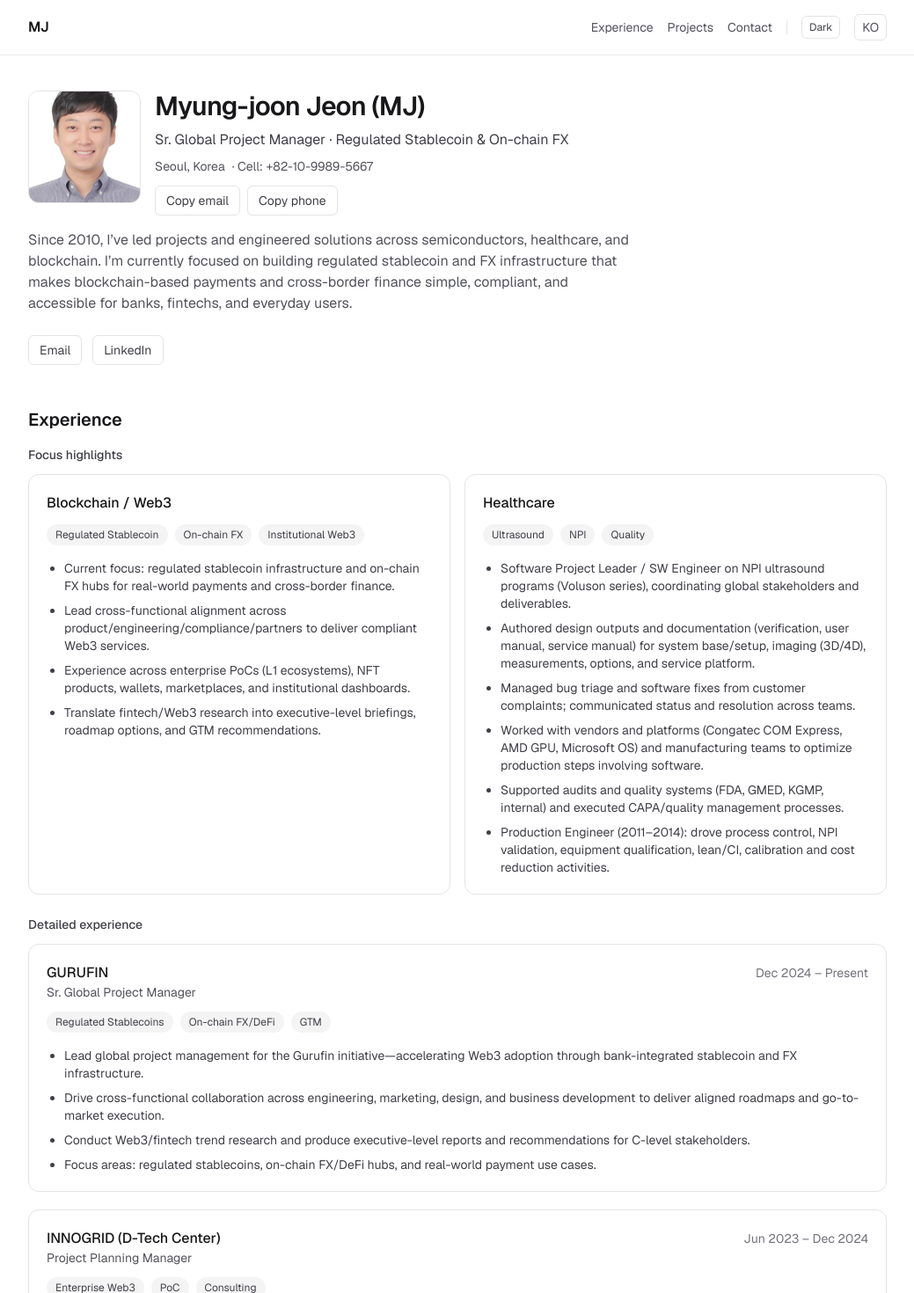
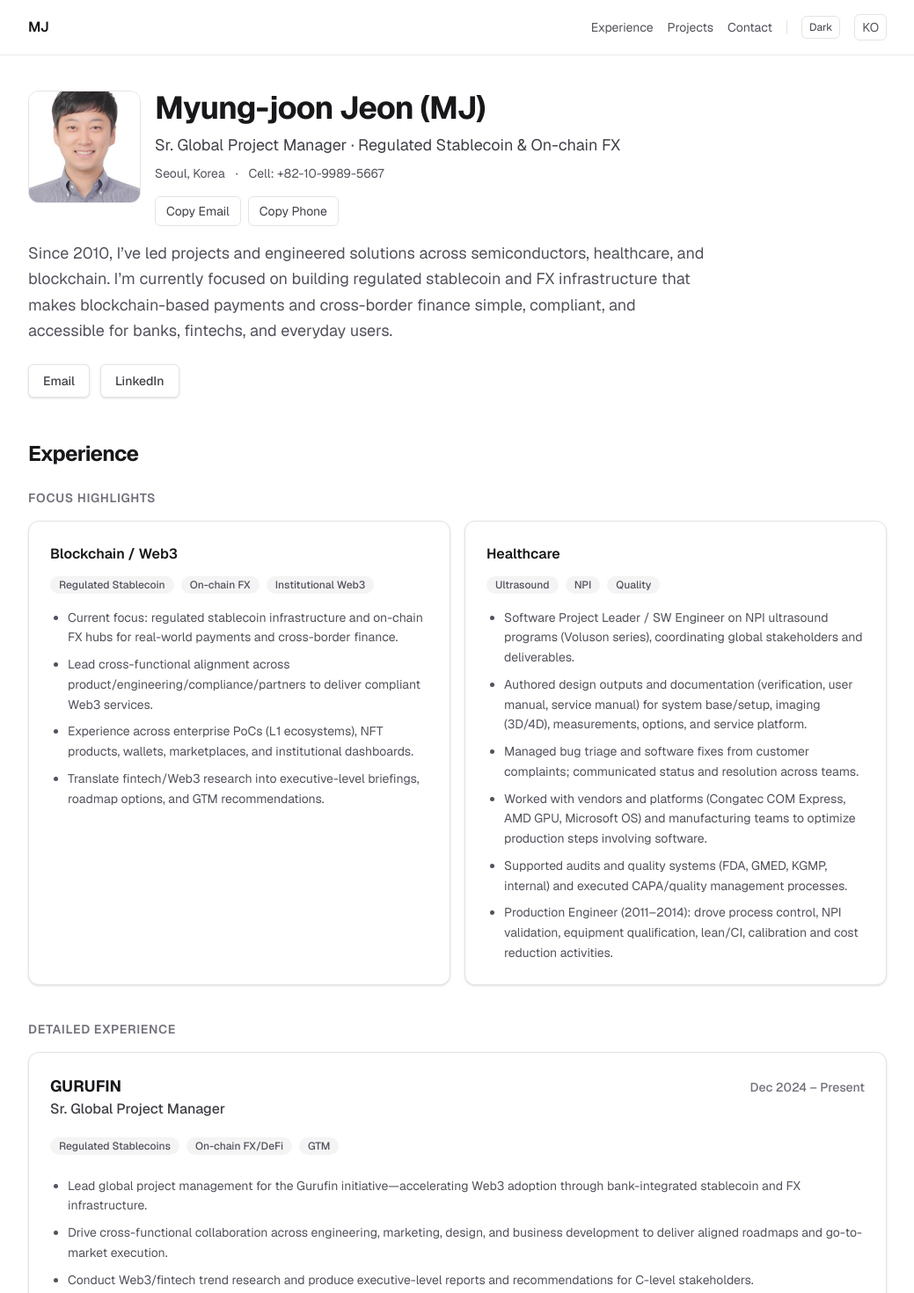
Before and after one commit to Jeonyomi/mj-web, a Next.js app: page /en in a window 1280 px wide. Shown: the top 1470 px of the page at 88% size, without its empty margins (120-1159 px from the left). Built offline with nearby package versions, Linux system fonts and the light colour scheme.

Commit message:
feat(mj-web): UI polish - semantic tokens, improved dark mode contrast, typography

```diff
--- a/src/app/[lang]/page.tsx
+++ b/src/app/[lang]/page.tsx
@@ -30,25 +30,30 @@ export default async function Page({
           </div>
 
           <div className="min-w-0 space-y-2">
-            <h1 className="text-3xl font-semibold tracking-tight text-zinc-900 dark:text-white">
+            <h1 className="text-3xl font-bold tracking-tight text-zinc-900 dark:text-white sm:text-4xl">
               {c.name}
             </h1>
-            <p className="text-zinc-700 dark:text-zinc-200">{c.role}</p>
-            <div className="text-sm text-zinc-600 dark:text-zinc-400">
+            <p className="text-lg text-zinc-700 dark:text-zinc-100">{c.role}</p>
+            <div className="flex flex-wrap items-center gap-x-3 text-sm text-zinc-600 dark:text-zinc-400">
               {c.location ? <span>{c.location}</span> : null}
-              {c.personal?.cell ? <span className="ml-2">· Cell: {c.personal.cell}</span> : null}
+              {c.personal?.cell ? (
+                <>
+                  <span className="hidden sm:inline">·</span>
+                  <span>Cell: {c.personal.cell}</span>
+                </>
+              ) : null}
             </div>
 
-            <div className="flex flex-wrap gap-2 pt-1">
+            <div className="flex flex-wrap gap-2 pt-2">
               {c.links.find((l) => l.href.startsWith("mailto:")) ? (
                 <CopyButton
-                  label={safeLang === "en" ? "email" : "이메일"}
+                  label={safeLang === "en" ? "Email" : "이메일"}
                   value={c.links.find((l) => l.href.startsWith("mailto:"))!.href.replace("mailto:", "")}
                 />
               ) : null}
               {c.personal?.cell ? (
                 <CopyButton
-                  label={safeLang === "en" ? "phone" : "전화번호"}
+                  label={safeLang === "en" ? "Phone" : "전화번호"}
                   value={c.personal.cell}
                 />
               ) : null}
@@ -56,13 +61,15 @@ export default async function Page({
           </div>
         </div>
 
-        <p className="max-w-prose text-zinc-600 dark:text-zinc-300">{c.summary}</p>
+        <p className="max-w-prose text-base leading-relaxed text-zinc-600 dark:text-zinc-300 sm:text-lg">
+          {c.summary}
+        </p>
         <div className="flex flex-wrap gap-3 pt-2 text-sm">
           {c.links.map((l) => (
             <a
               key={l.href}
               href={l.href}
-              className="rounded-md border border-zinc-200 px-3 py-1.5 text-zinc-700 hover:bg-zinc-50 dark:border-zinc-800 dark:text-zinc-200 dark:hover:bg-zinc-900"
+              className="inline-flex items-center justify-center rounded-md border border-zinc-200 bg-white px-4 py-2 font-medium text-zinc-700 shadow-sm transition-colors hover:bg-zinc-50 hover:text-zinc-900 dark:border-zinc-700 dark:bg-zinc-800 dark:text-zinc-200 dark:hover:bg-zinc-700 dark:hover:text-white"
               target={l.href.startsWith("http") ? "_blank" : undefined}
               rel={l.href.startsWith("http") ? "noreferrer" : undefined}
             >
@@ -72,34 +79,36 @@ export default async function Page({
         </div>
       </section>
 
-      <section id="experience" className="space-y-4 scroll-mt-24">
-        <h2 className="text-xl font-semibold text-zinc-900 dark:text-white">{c.sections.experienceTitle}</h2>
+      <section id="experience" className="group/section space-y-6 scroll-mt-24">
+        <h2 className="text-2xl font-bold tracking-tight text-zinc-900 dark:text-white">
+          {c.sections.experienceTitle}
+        </h2>
 
         {c.experienceHighlights?.length ? (
-          <div className="space-y-3">
-            <div className="text-sm font-medium text-zinc-700 dark:text-zinc-200">
+          <div className="space-y-4">
+            <div className="text-sm font-semibold uppercase tracking-wider text-zinc-500 dark:text-zinc-400">
               {experienceHighlightsLabel}
             </div>
             <div className="grid gap-4 sm:grid-cols-2">
               {c.experienceHighlights.map((h) => (
                 <div
                   key={h.title}
-                  className="rounded-xl border border-zinc-200 p-5 transition hover:border-zinc-300 hover:shadow-sm dark:border-zinc-800 dark:hover:border-zinc-700"
+                  className="flex flex-col rounded-xl border border-zinc-200 bg-white p-6 shadow-sm transition hover:border-zinc-300 hover:shadow-md dark:border-zinc-800 dark:bg-zinc-900/50 dark:hover:border-zinc-700 dark:hover:bg-zinc-900"
                 >
-                  <div className="font-medium">{h.title}</div>
+                  <div className="font-semibold text-zinc-900 dark:text-white">{h.title}</div>
                   {h.tags?.length ? (
                     <div className="mt-3 flex flex-wrap gap-2">
                       {h.tags.map((t) => (
                         <span
                           key={t}
-                          className="rounded-full bg-zinc-100 px-2.5 py-1 text-xs text-zinc-700 dark:bg-zinc-900 dark:text-zinc-200"
+                          className="rounded-full bg-zinc-100 px-2.5 py-0.5 text-xs font-medium text-zinc-600 dark:bg-zinc-800 dark:text-zinc-300"
                         >
                           {t}
                         </span>
                       ))}
                     </div>
                   ) : null}
-                  <ul className="mt-4 list-disc space-y-2 pl-5 text-sm text-zinc-700 dark:text-zinc-200">
+                  <ul className="mt-4 list-disc space-y-2 pl-5 text-sm leading-relaxed text-zinc-600 dark:text-zinc-300">
                     {h.bullets.map((b, i) => (
                       <li key={i}>{b}</li>
                     ))}
@@ -110,22 +119,26 @@ export default async function Page({
           </div>
         ) : null}
 
-        <div className="space-y-3 pt-2">
-          <div className="text-sm font-medium text-zinc-700 dark:text-zinc-200">
+        <div className="space-y-4 pt-4">
+          <div className="text-sm font-semibold uppercase tracking-wider text-zinc-500 dark:text-zinc-400">
             {experienceDetailsLabel}
           </div>
-          <div className="space-y-5">
+          <div className="space-y-6">
             {c.experience.map((e) => (
               <div
                 key={`${e.company}-${e.period}`}
-                className="rounded-xl border border-zinc-200 p-5 transition hover:border-zinc-300 hover:shadow-sm dark:border-zinc-800 dark:hover:border-zinc-700"
+                className="group relative flex flex-col gap-2 rounded-xl border border-zinc-200 bg-white p-6 shadow-sm transition hover:border-zinc-300 hover:shadow-md dark:border-zinc-800 dark:bg-zinc-900/50 dark:hover:border-zinc-700 dark:hover:bg-zinc-900"
               >
                 <div className="flex flex-col gap-1 sm:flex-row sm:items-baseline sm:justify-between">
                   <div>
-                    <div className="font-medium">{e.company}</div>
-                    <div className="text-sm text-zinc-600 dark:text-zinc-400">{e.title}</div>
+                    <div className="text-lg font-bold text-zinc-900 dark:text-white">{e.company}</div>
+                    <div className="text-base font-medium text-zinc-700 dark:text-zinc-300">
+                      {e.title}
+                    </div>
                   </div>
-                  <div className="text-sm text-zinc-500 dark:text-zinc-500">{e.period}</div>
+                  <div className="text-sm font-medium text-zinc-500 dark:text-zinc-400">
+                    {e.period}
+                  </div>
                 </div>
 
                 {e.tags?.length ? (
@@ -133,7 +146,7 @@ export default async function Page({
                     {e.tags.map((t) => (
                       <span
                         key={t}
-                        className="rounded-full bg-zinc-100 px-2.5 py-1 text-xs text-zinc-700 dark:bg-zinc-900 dark:text-zinc-200"
+                        className="rounded-full bg-zinc-100 px-2.5 py-0.5 text-xs font-medium text-zinc-600 dark:bg-zinc-800 dark:text-zinc-300"
                       >
                         {t}
                       </span>
@@ -141,7 +154,7 @@ export default async function Page({
                   </div>
                 ) : null}
 
-                <ul className="mt-4 list-disc space-y-2 pl-5 text-sm text-zinc-700 dark:text-zinc-200">
+                <ul className="mt-4 list-disc space-y-2 pl-5 text-sm leading-relaxed text-zinc-600 dark:text-zinc-300">
                   {e.bullets.map((b, i) => (
                     <li key={i}>{b}</li>
                   ))}
@@ -152,30 +165,34 @@ export default async function Page({
         </div>
       </section>
 
-      <section id="projects" className="space-y-4 scroll-mt-24">
-        <h2 className="text-xl font-semibold text-zinc-900 dark:text-white">{c.sections.projectsTitle}</h2>
+      <section id="projects" className="group/section space-y-6 scroll-mt-24">
+        <h2 className="text-2xl font-bold tracking-tight text-zinc-900 dark:text-white">
+          {c.sections.projectsTitle}
+        </h2>
         <div className="grid gap-4 sm:grid-cols-2">
           {c.projects.map((p) => (
             <div
               key={p.name}
-              className="rounded-xl border border-zinc-200 p-5 transition hover:border-zinc-300 hover:shadow-sm dark:border-zinc-800 dark:hover:border-zinc-700"
+              className="flex flex-col rounded-xl border border-zinc-200 bg-white p-6 shadow-sm transition hover:border-zinc-300 hover:shadow-md dark:border-zinc-800 dark:bg-zinc-900/50 dark:hover:border-zinc-700 dark:hover:bg-zinc-900"
             >
-              <div className="font-medium">{p.name}</div>
-              <div className="mt-1 text-sm text-zinc-600 dark:text-zinc-400">{p.oneLiner}</div>
+              <div className="text-lg font-bold text-zinc-900 dark:text-white">{p.name}</div>
+              <div className="mt-1 text-sm font-medium text-zinc-600 dark:text-zinc-400">
+                {p.oneLiner}
+              </div>
               {p.bullets?.length ? (
-                <ul className="mt-3 list-disc space-y-1 pl-5 text-sm text-zinc-700 dark:text-zinc-200">
+                <ul className="mt-4 list-disc space-y-2 pl-5 text-sm leading-relaxed text-zinc-600 dark:text-zinc-300">
                   {p.bullets.map((b, i) => (
                     <li key={i}>{b}</li>
                   ))}
                 </ul>
               ) : null}
               {p.links?.length ? (
-                <div className="mt-4 flex flex-wrap gap-2 text-sm">
+                <div className="mt-auto pt-4 flex flex-wrap gap-3 text-sm font-medium">
                   {p.links.map((l) => (
                     <a
                       key={l.href}
                       href={l.href}
-                      className="underline underline-offset-4"
+                      className="text-zinc-600 underline decoration-zinc-300 underline-offset-4 transition hover:text-zinc-900 hover:decoration-zinc-600 dark:text-zinc-400 dark:decoration-zinc-600 dark:hover:text-white dark:hover:decoration-zinc-400"
                       target="_blank"
                       rel="noreferrer"
                     >
@@ -189,13 +206,13 @@ export default async function Page({
         </div>
       </section>
 
-      {/* Methods & Tools removed */}
-
       {c.education?.length ? (
-        <section id="education" className="space-y-4">
-          <h2 className="text-xl font-semibold text-zinc-900 dark:text-white">{c.sections.educationTitle}</h2>
-          <div className="rounded-xl border border-zinc-200 p-5 transition hover:border-zinc-300 hover:shadow-sm dark:border-zinc-800 dark:hover:border-zinc-700">
-            <ul className="list-disc space-y-2 pl-5 text-sm text-zinc-700 dark:text-zinc-200">
+        <section id="education" className="space-y-6 scroll-mt-24">
+          <h2 className="text-2xl font-bold tracking-tight text-zinc-900 dark:text-white">
+            {c.sections.educationTitle}
+          </h2>
+          <div className="rounded-xl border border-zinc-200 bg-white p-6 shadow-sm dark:border-zinc-800 dark:bg-zinc-900/50">
+            <ul className="list-disc space-y-2 pl-5 text-sm leading-relaxed text-zinc-600 dark:text-zinc-300">
               {c.education.map((e, i) => (
                 <li key={i}>{e}</li>
               ))}
@@ -204,17 +221,23 @@ export default async function Page({
         </section>
       ) : null}
 
-      <section id="contact" className="space-y-3 scroll-mt-24">
-        <h2 className="text-xl font-semibold text-zinc-900 dark:text-white">{c.sections.contactTitle}</h2>
-        <div className="rounded-xl border border-zinc-200 p-5 transition hover:border-zinc-300 hover:shadow-sm dark:border-zinc-800 dark:hover:border-zinc-700">
-          <div className="font-medium">{c.contact.headline}</div>
-          <p className="mt-2 text-sm text-zinc-700 dark:text-zinc-200">{c.contact.body}</p>
-          <div className="mt-4 flex flex-wrap gap-3 text-sm">
+      <section id="contact" className="space-y-6 scroll-mt-24">
+        <h2 className="text-2xl font-bold tracking-tight text-zinc-900 dark:text-white">
+          {c.sections.contactTitle}
+        </h2>
+        <div className="rounded-xl border border-zinc-200 bg-white p-6 shadow-sm dark:border-zinc-800 dark:bg-zinc-900/50">
+          <div className="text-lg font-semibold text-zinc-900 dark:text-white">
+            {c.contact.headline}
+          </div>
+          <p className="mt-2 leading-relaxed text-zinc-600 dark:text-zinc-300">
+            {c.contact.body}
+          </p>
+          <div className="mt-6 flex flex-wrap gap-3 text-sm">
             {c.links.map((l) => (
               <a
                 key={l.href}
                 href={l.href}
-                className="rounded-md border border-zinc-200 px-3 py-1.5 text-zinc-700 hover:bg-zinc-50 dark:border-zinc-800 dark:text-zinc-200 dark:hover:bg-zinc-900"
+                className="inline-flex items-center justify-center rounded-md border border-zinc-200 bg-white px-4 py-2 font-medium text-zinc-700 shadow-sm transition-colors hover:bg-zinc-50 hover:text-zinc-900 dark:border-zinc-700 dark:bg-zinc-800 dark:text-zinc-200 dark:hover:bg-zinc-700 dark:hover:text-white"
                 target={l.href.startsWith("http") ? "_blank" : undefined}
                 rel={l.href.startsWith("http") ? "noreferrer" : undefined}
               >
--- a/src/app/globals.css
+++ b/src/app/globals.css
@@ -3,16 +3,32 @@
 :root {
   --background: #ffffff;
   --foreground: #171717;
+  /* Add semantic colors for better dark/light handling */
+  --card: #ffffff;
+  --card-foreground: #171717;
+  --muted: #f5f5f5;
+  --muted-foreground: #737373;
+  --border: #e5e5e5;
 }
 
 html.dark {
-  --background: #0a0a0a;
-  --foreground: #ededed;
+  --background: #09090b; /* Slightly richer dark bg */
+  --foreground: #fafafa; /* Brighter text for better contrast */
+  --card: #18181b;
+  --card-foreground: #fafafa;
+  --muted: #27272a;
+  --muted-foreground: #a1a1aa;
+  --border: #27272a;
 }
 
 @theme inline {
   --color-background: var(--background);
   --color-foreground: var(--foreground);
+  --color-card: var(--card);
+  --color-card-foreground: var(--card-foreground);
+  --color-muted: var(--muted);
+  --color-muted-foreground: var(--muted-foreground);
+  --color-border: var(--border);
   --font-sans: var(--font-geist-sans);
   --font-mono: var(--font-geist-mono);
 }
@@ -32,8 +48,7 @@ body {
   font-family: var(--font-geist-sans), ui-sans-serif, system-ui, -apple-system,
     "Segoe UI", Roboto, Arial, "Noto Sans", "Apple Color Emoji",
     "Segoe UI Emoji";
+  line-height: 1.6; /* Improve default readability */
+  -webkit-font-smoothing: antialiased;
+  -moz-osx-font-smoothing: grayscale;
 }
-
-* {
-  min-width: 0;
-}
```
Also changed, not shown: 1 other file (tests, documents, lock files or other folders).
